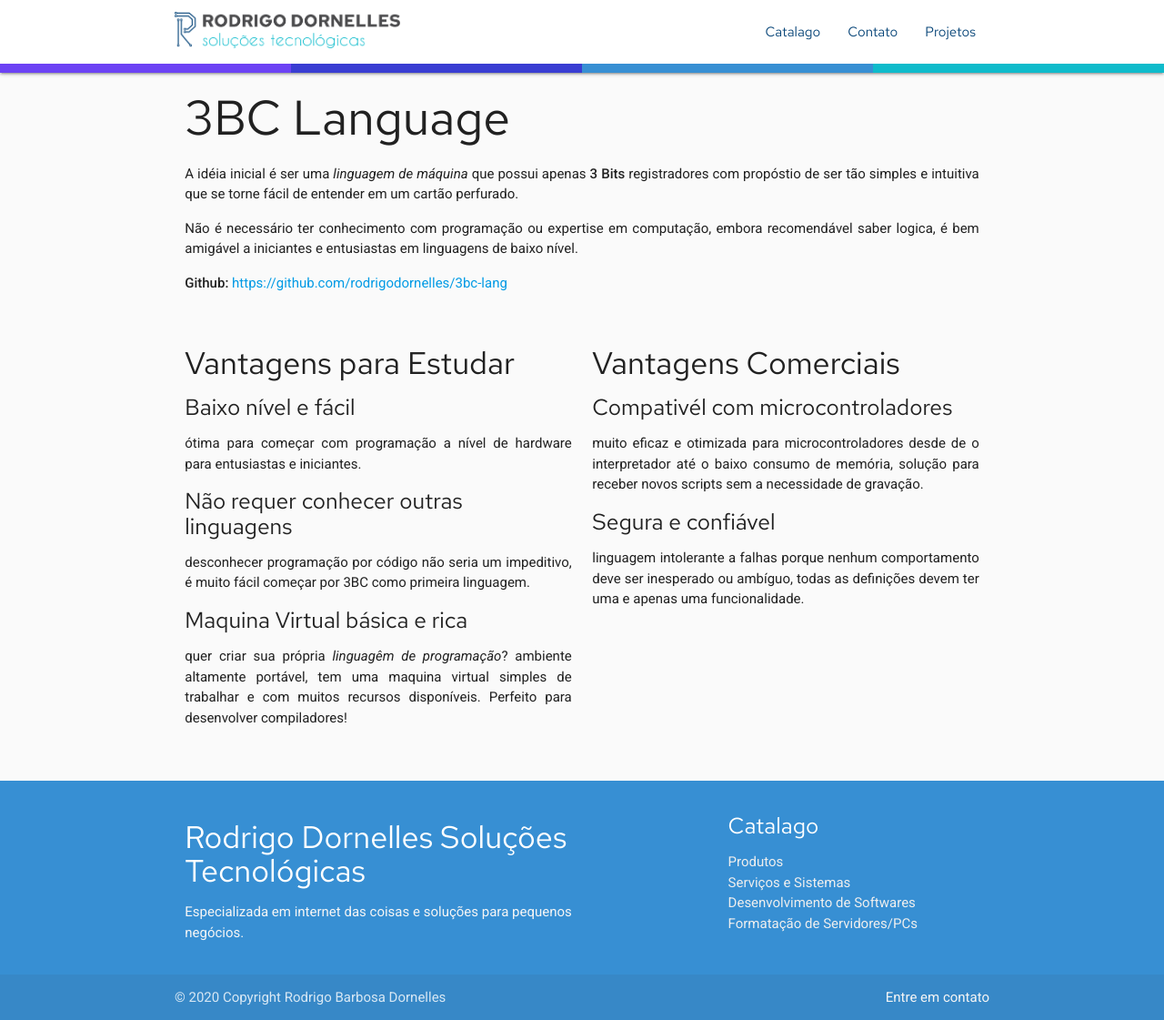
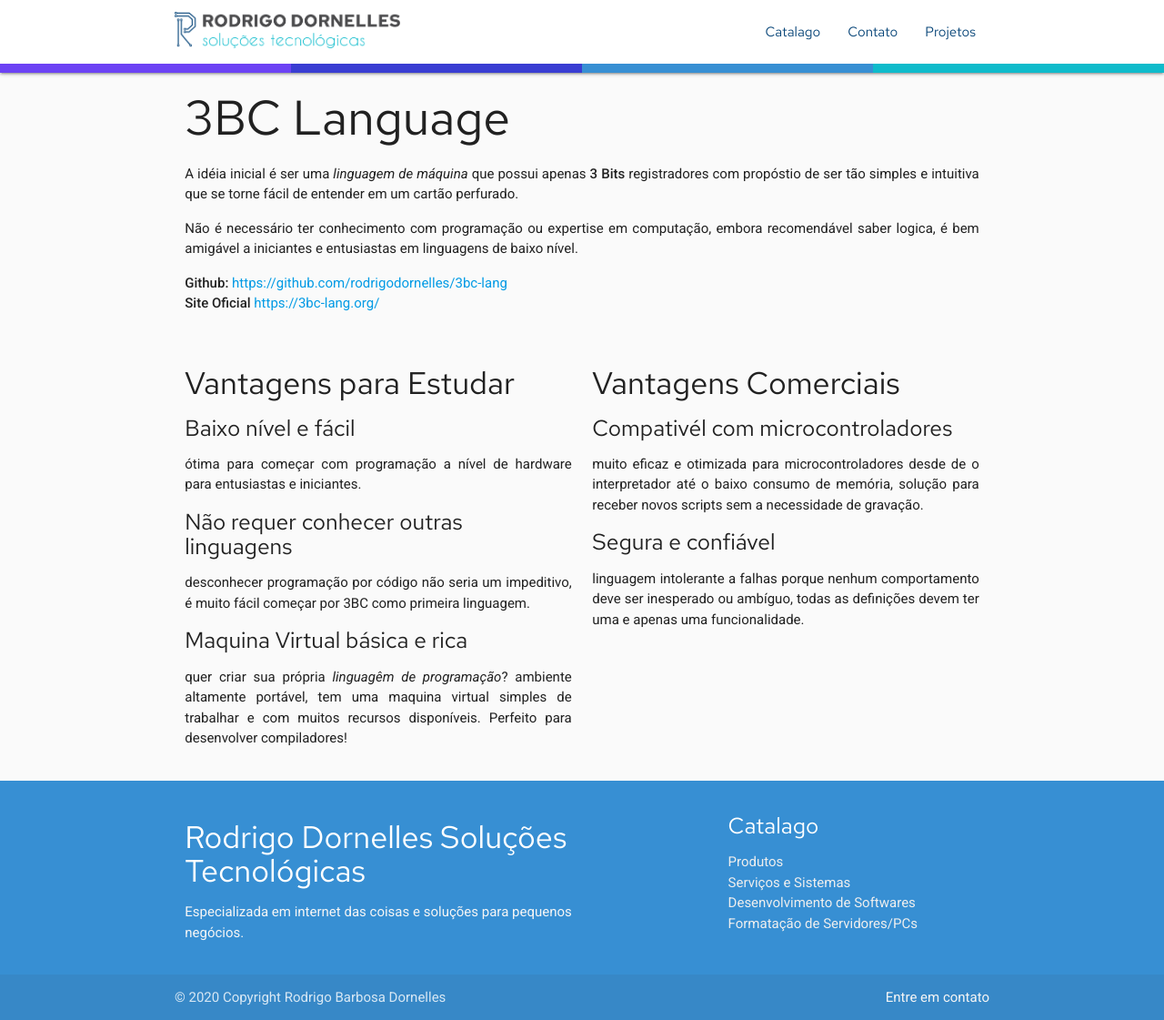
Before and after one commit to rdornelles/rdornelles.github.io, a Jekyll site: the page built from projeto/3bc.md, in a window 1280 px wide and 1121 px high. Shown: the whole window at 91% size. Built offline with Jekyll 4.4.1, drawn with Linux system fonts in a browser that asks for light colours.

Commit message:
add oficial site link

```diff
--- a/projeto/3bc.md
+++ b/projeto/3bc.md
@@ -16,6 +16,7 @@ A idéia inicial é ser uma _linguagem de máquina_ que possui apenas **3 Bits**
 Não é necessário ter conhecimento com programação ou expertise em computação, embora recomendável saber logica, é bem amigável a iniciantes e entusiastas em linguagens de baixo nível.
 
 * **Github:** <https://github.com/rodrigodornelles/3bc-lang>
+* **Site Oficial** <https://3bc-lang.org/>
 
 </div>
 </section>
```
